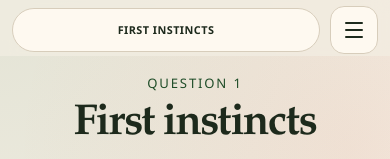
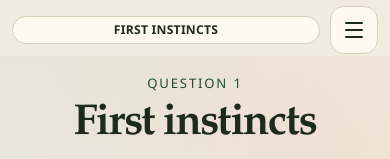
Before and after one commit to Glimpse-Gaze/vegetable_survey, a React (Vite) app: page /results/first-instincts in a window 390 px wide. Shown: the top 159 px of the page. Built offline with nearby package versions, Linux system fonts and the light colour scheme.

Commit message:
Sanity fixes

```diff
--- a/src/components/Questionnaire/AutocompleteInput.jsx
+++ b/src/components/Questionnaire/AutocompleteInput.jsx
@@ -23,6 +23,7 @@ export function AutocompleteInput({
   const inputId = id ?? generatedId;
   const listId = `${inputId}-listbox`;
   const showList = open && !disabled && suggestions.length > 0;
+  if (disabled && fieldHeld) setFieldHeld(false);
   const activeDescendant =
     showList && highlightIndex >= 0
       ? `${listId}-option-${highlightIndex}`
@@ -42,7 +43,10 @@ export function AutocompleteInput({
 
   useEffect(() => {
     const input = inputRef.current;
-    if (!input || disabled) return undefined;
+    if (!input || disabled) {
+      if (disabled) input?.blur();
+      return undefined;
+    }
     const shell = document.querySelector('.app-shell');
     const previousPadding = shell?.style.paddingBottom ?? '';
     let held = false;
@@ -320,7 +324,7 @@ export function AutocompleteInput({
           })}
         </ul>
       ) : null}
-      {fieldHeld && !showList ? (
+      {fieldHeld && !disabled && !showList ? (
         <div className="autocomplete-hold" aria-hidden="true" />
       ) : null}
     </div>
--- a/src/styles/results.css
+++ b/src/styles/results.css
@@ -2108,12 +2108,11 @@
     flex: 1 1 auto;
     min-width: 0;
     max-width: none;
-    min-height: 44px;
-    padding-right: 14px;
-    padding-left: 14px;
-    font-size: 0.68rem;
-    letter-spacing: 0.04em;
-    line-height: 1.2;
+    min-height: 0;
+    padding: 6px 10px;
+    font-size: 0.76rem;
+    letter-spacing: 0.02em;
+    line-height: 1.15;
     text-align: center;
     white-space: nowrap;
   }
```
